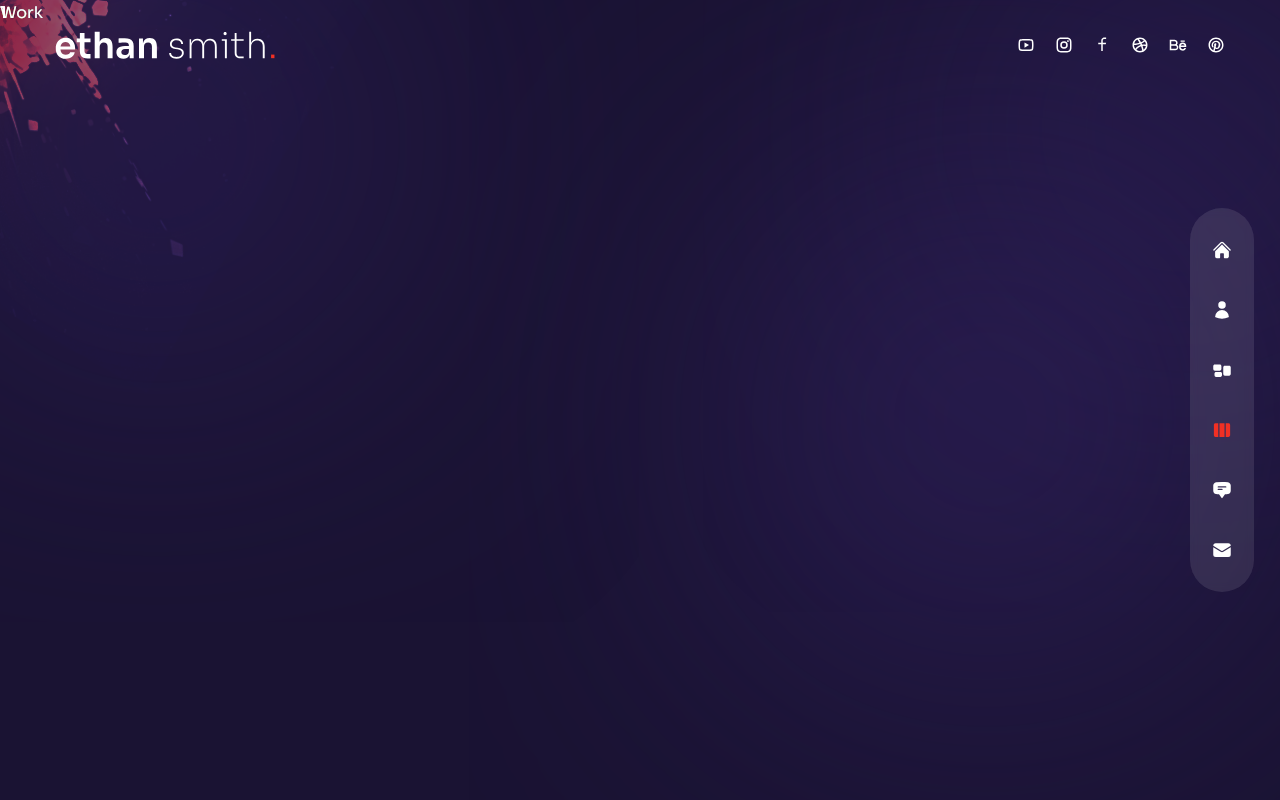
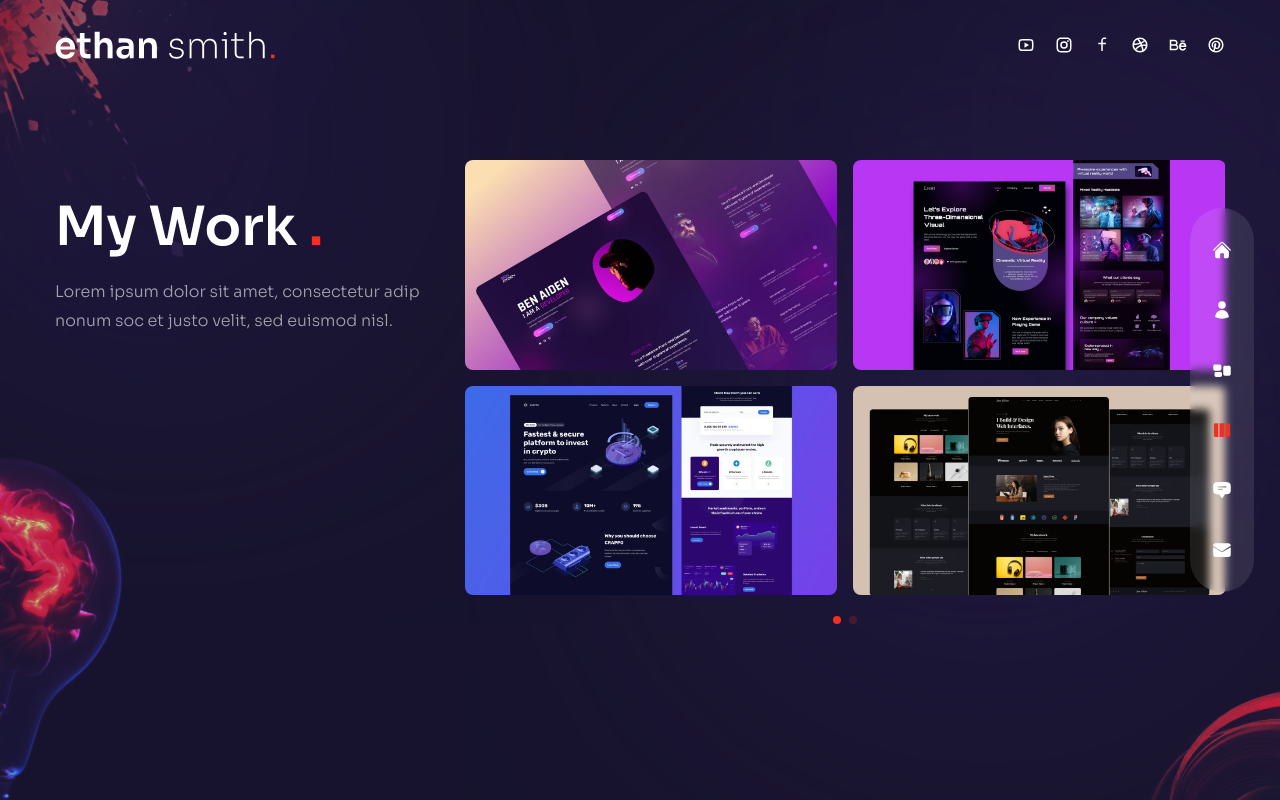
Before and after one commit to MatheusDSantossi/portfolio-website-p2, a Next.js app in the folder portfolio_starter_p2/: page /work in a window 1280 px wide. Built offline with nearby package versions, Linux system fonts and the light colour scheme.

Commit message:
feat: add work component

```diff
--- a/portfolio_starter_p2/components/Transition.js
+++ b/portfolio_starter_p2/components/Transition.js
@@ -29,15 +29,15 @@
       <motion.div className='fixed top-0 bottom-0 right-full w-screen h-screen z-30 bg-[#2e2257]
       '
       variants={transitionVariants} initial="initial" animate="animate" exit="exit" transition={{delay: 0.2, duration:0.6, ease: 'easeInOut'}}
-      >1</motion.div>
+      ></motion.div>
       <motion.div className='fixed top-0 bottom-0 right-full w-screen h-screen z-20 bg-[#3b2d71]
       '
       variants={transitionVariants} initial="initial" animate="animate" exit="exit" transition={{delay: 0.4, duration:0.6, ease: 'easeInOut'}}
-      >1</motion.div>
+      ></motion.div>
       <motion.div className='fixed top-0 bottom-0 right-full w-screen h-screen z-10 bg-[#4b3792]
       '
       variants={transitionVariants} initial="initial" animate="animate" exit="exit" transition={{delay: 0.6, duration:0.6, ease: 'easeInOut'}}
-      >1</motion.div>
+      ></motion.div>
     </>
   );
 };
--- a/portfolio_starter_p2/components/WorkSlider.js
+++ b/portfolio_starter_p2/components/WorkSlider.js
@@ -44,8 +44,90 @@
   ],
 };
 
+// icons
+// import {
+//   RxCrop,
+//   RxPencil2,
+//   RxDesktop,
+//   RxReader,
+//   RxRocket,
+//   RxArrowTopRight,
+// } from "react-icons/rx";
+
+// import swiper react components
+import { Swiper, SwiperSlide } from 'swiper/react';
+
+// import swiper styles
+import 'swiper/css';
+import 'swiper/css/free-mode';
+import 'swiper/css/pagination';
+
+// import required modules
+import { Pagination } from 'swiper';
+
+// ICONS
+import {BsArrowRepeat, BsArrowRight} from 'react-icons/bs';
+
+// next Image
+import Image from 'next/image';
+
+// https://youtu.be/qp0-L_M3Ad4?t=8233
+
 const WorkSlider = () => {
-  return <div>Work Slider</div>;
+  return (
+    <Swiper
+    spaceBetween={10}
+    pagination={{
+      clickable: true,
+    }}
+    modules={[Pagination]}
+    className="h-[280px] sm:h-[480px]"
+    >
+      {
+        workSlides.slides.map((slide, index) => {
+          return (
+          <SwiperSlide key={index}>
+            <div className='grid grid-cols-2 grid-rows-2 gap-4 cursor-pointer'>
+              {slide.images.map((image, index) => {
+                return (
+                  <div className='relative rounded-lg overflow-hidden flex items-center justify-center group' key={index}>
+                    <div className='flex items-center justify-center relative overflow-hidden group'>
+                      {/* image */}
+                      <Image
+                      src={image.path} width={500} height={300}
+                      alt=''
+                      />
+                      {/* overlay gradient */}
+                      <div className='absolute inset-0 bg-gradient-to-l from-transparent via-[#e838cc] to-[#4a22bd] opacity-0 group-hover:opacity-80 transition-all duration-700'>
+                        {/* title */}
+                        <div className='absolute bottom-0 translate-y-full group-hover:translate-y-10 group-hover:xl:translate-y-20 transition-all duration-300'>
+                          <div className='flex items-center gap-x-2 text-[13px] tracking-[0.2rem]'>
+                            {/* title part 1 */}
+                            <div className='delay-100'>
+                              LIVE
+                            </div>
+                            {/* title part 2 */}
+                            <div className='translate-y-[500%] group-hover:translate-y-0 transition-all duration-300 delay-150'>
+                              PROJECT
+                            </div>
+                            {/* icon */}
+                            <div className='text-xl translate-y-[500%] group-hover:translate-y-0 transition-all duration-300 delay-200'>
+                              <BsArrowRight />
+                            </div>
+                          </div>
+                        </div>
+                      </div>
+                    </div>
+                  </div>
+                )
+              })}
+            </div>
+          </SwiperSlide>
+          );
+        })
+      }
+    </Swiper>
+  );
 };
 
 export default WorkSlider;
--- a/portfolio_starter_p2/pages/about/index.js
+++ b/portfolio_starter_p2/pages/about/index.js
@@ -106,7 +106,7 @@
   console.log(index);
 
   return (
-    <div className='h-full bg-primary/30 py-32 text-center xl:text-left'>
+    <div className='h-full bg-primary/30 py-32 text-center xl:text-left pt-40'>
       <Circles />
       {/* avatar img */}
       <motion.div
--- a/portfolio_starter_p2/pages/index.js
+++ b/portfolio_starter_p2/pages/index.js
@@ -17,7 +17,7 @@
 
       {/* text */}
       <div className="w-full h-full bg-gradient-to-r from-primary/10 via-black/30 to-black/10">
-        <div className="text-center flex flex-col justify-center xl:pt-40 xl:text-left h-full container mx-auto">
+        <div className="text-center flex flex-col justify-center pt-40 xl:text-left h-full container mx-auto">
 
           {/* title */}
           <motion.h1
--- a/portfolio_starter_p2/pages/testimonials/index.js
+++ b/portfolio_starter_p2/pages/testimonials/index.js
@@ -1,3 +1,5 @@
+// https://youtu.be/qp0-L_M3Ad4?t=8551
+
 const Testimonials = () => {
   return <div>Testimonials</div>;
 };
--- a/portfolio_starter_p2/pages/work/index.js
+++ b/portfolio_starter_p2/pages/work/index.js
@@ -1,7 +1,53 @@
-// https://youtu.be/qp0-L_M3Ad4?t=7539
+// components
+import WorkSlider from '../../components/WorkSlider';
+import Bulb from '../../components/Bulb';
+import Circles from '../../components/Circles';
+
+// framer motion
+import { motion } from 'framer-motion';
+import { fadeIn } from '../../variants';
 
 const Work = () => {
-  return <div>Work</div>;
+  return (
+    <div className="h-full bg-primary/30 py-36 flex items-center">
+      <Circles />
+      <div className="container mx-auto">
+        <div className="flex flex-col xl:flex-row gap-x-8">
+          {/* text */}
+          <div className="text-center flex xl:w-[30vw] flex-col lg:text-left mb-4 xl:mb-0">
+            <motion.h2
+              variants={fadeIn('up', 0.3)}
+              initial="hidden"
+              animate="show"
+              exit="hidden"
+              className="h2 xl:mt-8">My Work <span className="text-accent">.</span></motion.h2>
+            <motion.p
+              variants={fadeIn('up', 0.4)}
+              initial="hidden"
+              animate="show"
+              exit="hidden"
+              className="mb-4 max-w-[400px] mx-auto lg:mx-0">
+              Lorem ipsum dolor sit amet, consectetur adip nonum soc et justo
+              velit, sed euismod nisl.
+            </motion.p>
+
+          </div>
+            <motion.div
+              variants={fadeIn('down', 0.6)}
+              initial="hidden"
+              animate="show"
+              exit="hidden"
+              className='w-full xl:max-w-[65%]'
+            >
+              {/* slider */}
+              <WorkSlider />
+            </motion.div>
+
+        </div>
+      </div>
+      <Bulb />
+    </div>
+  );
 };
 
 export default Work;
```
